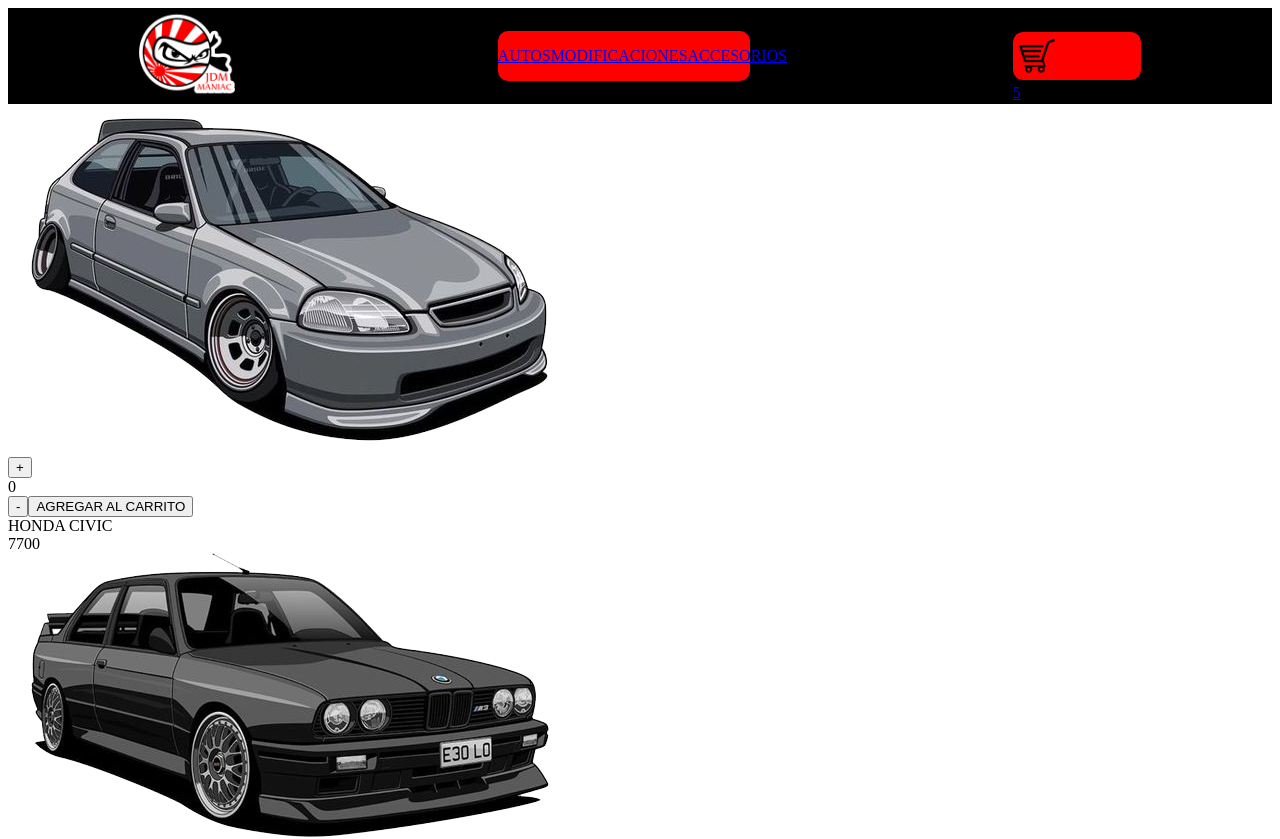
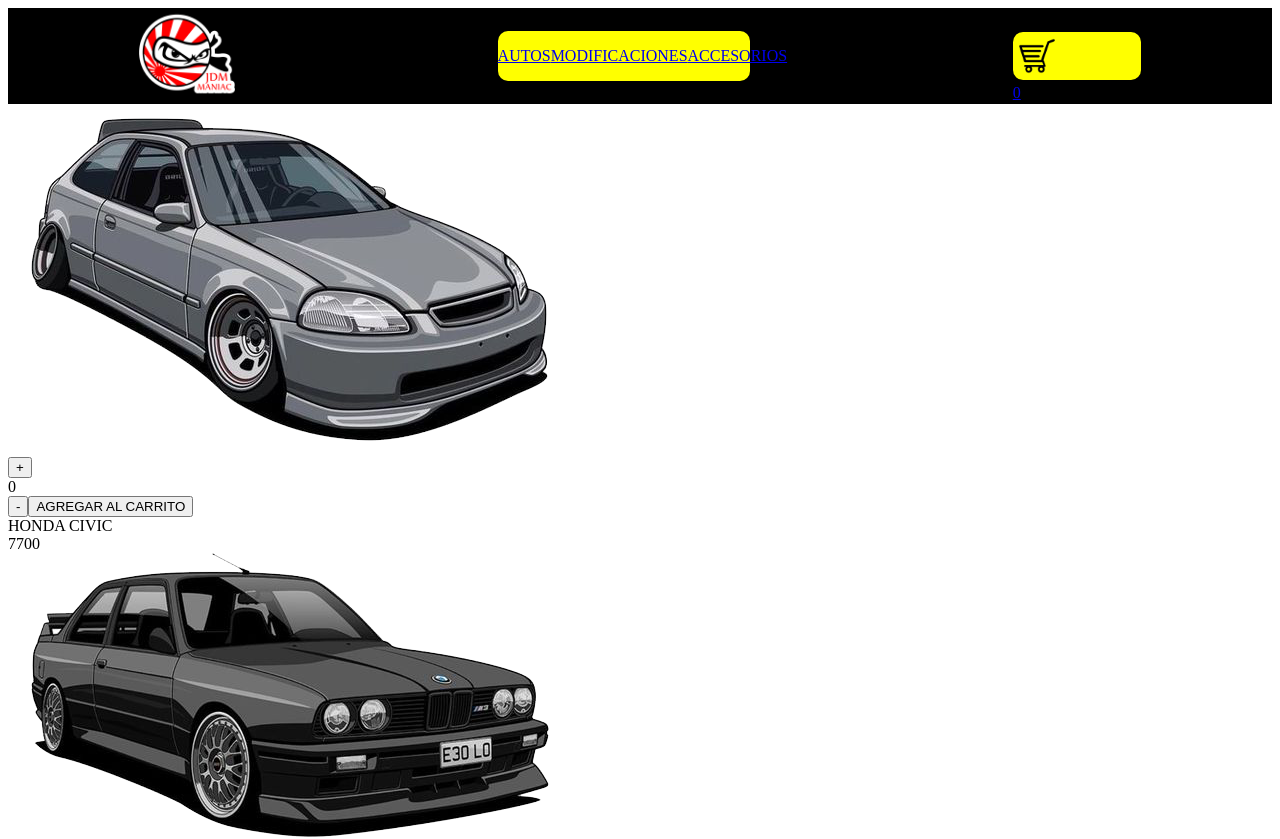
Before and after one commit to faacubecerra/e-CommerceAuto, a React (Create React App) app: page / in a window 1280 px wide. Shown: the top 839 px of the page. Built offline with nearby package versions, Linux system fonts and the light colour scheme.

Commit message:
CartView

```diff
--- a/src/App.js
+++ b/src/App.js
@@ -3,21 +3,27 @@
 import ItemListContainer from "./components/ItemListContainer/ItemListContainer"
 import { BrowserRouter, Routes, Route } from 'react-router-dom';
 import ItemDetail from "./components/ItemDetail/ItemDetail";
+import {CartProvider} from "../src/components/CartContext/CartContext"
+import Cart from "./components/Cart/Cart";
 
 function App() {
   return (
     <div>
+      <CartProvider>
         <BrowserRouter>
           <NavBar/>
 
           <Routes>
+            <Route path="/cart" element={<Cart/>}/>
             <Route path='/' element={<ItemListContainer/>}/>
             <Route path='/:category/:idRef' element={<ItemDetail/>}/>
             <Route path="/autos"/>
             <Route path="/modificaciones"/>
             <Route path="/accesorios"/>
+
           </Routes>
         </BrowserRouter>
+      </CartProvider>
     </div>
   );
 }
--- a/src/components/Cart/Cart.jsx
+++ b/src/components/Cart/Cart.jsx
@@ -1,34 +1,18 @@
-import React, {useState} from "react"
+import {useCart} from "../CartContext/CartContext"
+import ListCart from "../ListCart/ListCart"
 
-const Cart = ({stock, initial, title}) => {
+const Cart = ()=>{
 
-    const [count, setCount] = useState(0)
-
-    const increase = () => {
-        if(count < stock){
-            setCount(count+1)
-        }
-
-    }
-
-    const decrease = () => {
-        if(count > initial) {
-            setCount(count-1)
-        }
-    }
-
-    const onAdd = () => {
-        console.log(`¡${count} ${title} agregados al carro con éxito!`)
-    }
+    const {cartProducts} = useCart()
 
     return(
         <div>
-            <button onClick={increase}>+</button>
-            <div>{count}</div>
-            <button onClick={decrease}>-</button>
-            <button onClick={onAdd}>AGREGAR AL CARRITO</button>
+            {
+                cartProducts.map(elem => <ListCart title={elem.title} description={elem.description} price={elem.price} count={elem.count}/>)
+            }
+
         </div>
     )
 }
 
-export default Cart
+export default Cart;
--- a/src/components/CartContext/CartContext.jsx
+++ b/src/components/CartContext/CartContext.jsx
@@ -1,16 +1,16 @@
-import React, { createContext, useState } from 'react';
+import React, { createContext, useState, useContext } from 'react';
 
 export const CartContext = createContext();
+export const useCart = () => useContext(CartContext)
 
-export const CartProvider = ({ children }) => {
-    const [cart, setCart] = useState([]);
+export const CartProvider = ({children}) => {
 
-    const addToCart = element => {
-    setCart([ ...cart, element ]);
-    }
+    const [cartWidget, setCartWidget] = useState(0);
+
+    const [cartProducts, setCartProducts] = useState([])
 
     return (
-    <CartContext.Provider value={{ cart, addToCart }}>
+    <CartContext.Provider value={{cartWidget, setCartWidget, cartProducts, setCartProducts}}>
     {children}
     </CartContext.Provider>
 );
--- a/src/components/Item/Item.jsx
+++ b/src/components/Item/Item.jsx
@@ -1,15 +1,15 @@
 import React from "react"
-import Cart from "../Cart/Cart"
+import ItemCount from "../ItemCount/ItemCount"
 import {Link} from "react-router-dom"
 
-const Item = ({title, price, img, stock, category}) => {
+const Item = ({title, price, img, stock, category, description}) => {
 
     return(
         <div>
             <Link to={`${category}/${title.replace(" ", "-")}`}>
                 <img src={img}></img>
             </Link>
-            <Cart stock={stock} initial={1} title={title}/>
+            <ItemCount stock={stock} initial={1} title={title} price={price} description={description}/>
             <div>{title}</div>
             <div>{price}</div>
         </div>
--- /dev/null
+++ b/src/components/ItemCount/ItemCount.jsx
@@ -0,0 +1,42 @@
+import React, {useState} from "react"
+import {useCart} from "../CartContext/CartContext"
+
+const ItemCount = ({stock, initial, title, description, price}) => {
+
+    const {cartWidget, setCartWidget, setCartProducts, cartProducts} = useCart()
+
+    const [count, setCount] = useState(0)
+
+    const increase = () => {
+        if(count < stock){
+            setCount(count+1)
+        }
+    }
+
+    const decrease = () => {
+        if(count > initial) {
+            setCount(count-1)
+        }
+    }
+
+    const onAdd = () => {
+        setCartWidget(cartWidget + count)
+        setCartProducts([...cartProducts, {
+            title: title,
+            description: description,
+            price: price,
+            count: count
+        }])
+    }
+
+    return(
+        <div>
+            <button onClick={increase}>+</button>
+            <div>{count}</div>
+            <button onClick={decrease}>-</button>
+            <button onClick={onAdd}>AGREGAR AL CARRITO</button>
+        </div>
+    )
+}
+
+export default ItemCount
--- a/src/components/ItemDetail/ItemDetail.jsx
+++ b/src/components/ItemDetail/ItemDetail.jsx
@@ -2,8 +2,8 @@
 import { useParams } from "react-router-dom"
 import { getProducts } from "../../asyncmock"
 import { Link } from "react-router-dom"
-import '../Cart/Cart'
-import Cart from "../Cart/Cart"
+import '../ItemCount/ItemCount'
+import Cart from "../ItemCount/ItemCount"
 
 const ItemDetail = () => {
 
--- a/src/components/ItemListContainer/ItemListContainer.jsx
+++ b/src/components/ItemListContainer/ItemListContainer.jsx
@@ -17,7 +17,7 @@
 
     return(
         <div>
-            {autos?.map(elem => <Item title={elem.title} price={elem.price} img={elem.img} stock={elem.stock} category={elem.category}/>)}
+            {autos?.map(elem => <Item title={elem.title} price={elem.price} img={elem.img} stock={elem.stock} category={elem.category} description={elem.description}/>)}
         </div>
     )
 }
--- /dev/null
+++ b/src/components/ListCart/ListCart.jsx
@@ -0,0 +1,13 @@
+const ListCart =  ({title, description, price, count}) =>{
+
+    return(
+        <div>
+            <div>{title}</div>
+            <div>{description}</div>
+            <div>{price}</div>
+            <div>{count}</div>
+        </div>
+    )
+}
+
+export default ListCart
--- a/src/components/NavBar/NavBar.css
+++ b/src/components/NavBar/NavBar.css
@@ -11,7 +11,7 @@
     height: 6rem;
 }
 .buttons-container {
-    background-color: red;
+    background-color: yellow;
     border-radius: 10px;
     display: flex;
     justify-content: space-between;
@@ -19,7 +19,7 @@
 }
 .button-cart-conteiner{
     display: flex;
-    background-color: red;
+    background-color: yellow;
     height: 3rem;
     width: 8rem;
     border-radius: 10px;
--- a/src/components/NavBar/NavBar.jsx
+++ b/src/components/NavBar/NavBar.jsx
@@ -3,8 +3,12 @@
 import "./NavBar.css"
 import logoJDMManiac from '../../img/jdm-maniac.png'
 import cart from '../../img/cart.png'
+import {useCart} from "../CartContext/CartContext"
 
 const NavBar = () => {
+
+    const {cartWidget} = useCart()
+
     return(
         <nav className="navbar-container">
           <Link to="/">
@@ -24,7 +28,7 @@
             <div className="button-cart-conteiner">
               <Link to="/cart">
                 <img className="logocart" src={cart} alt="" />
-                <div>5</div>
+                <div>{cartWidget}</div>
               </Link>
             </div>
         </nav>
```
Also changed, not shown: 1 other file (tests, documents, lock files or other folders). Lines whose indentation alone changed are shown as unchanged.
